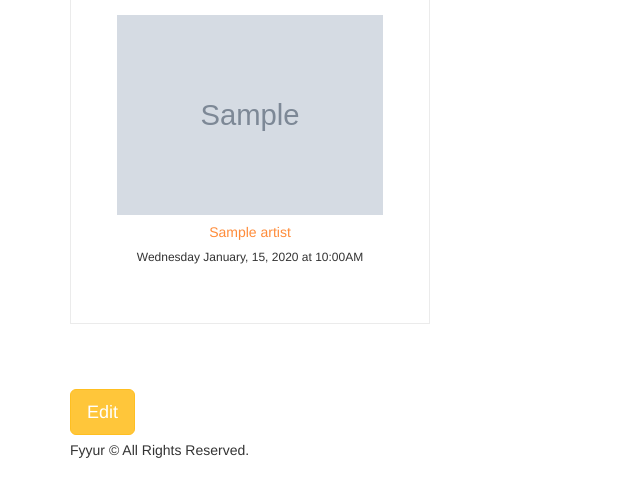
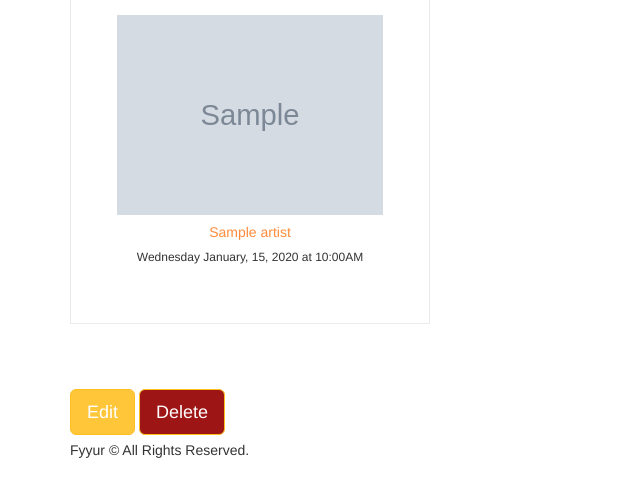
Before and after one commit to fitzystrikesagain/fsnd_fyurr, a Flask app: page /venues/1 in a window 1280 px wide. Shown: the part 701-1196 px from the top of the page, without its empty margins (0-640 px from the left). Run offline with Flask 2, Linux system fonts and the light colour scheme; tables that the repository leaves empty hold one stand-in row (values such as "Sample post"); grey boxes marked "Sample" are stand-in pictures; some libraries are stand-ins or nearby versions.

Commit message:
Implement venue delete and delete button on Venue page

```diff
--- a/app.py
+++ b/app.py
@@ -1,15 +1,19 @@
 # ----------------------------------------------------------------------------#
 # Imports
 # ----------------------------------------------------------------------------#
+import sys
+import time
+
 import dateutil.parser
 import logging
 from logging import Formatter, FileHandler
 import os
 
 from babel import dates
-from flask import Flask, render_template, request, flash, redirect, url_for, jsonify, abort
+from flask import Flask, render_template, request, flash, redirect, url_for, jsonify, abort, Response
 from flask_migrate import Migrate
 from flask_moment import Moment
+
 from forms import ArtistForm, ShowForm, VenueForm
 
 from config import SQLALCHEMY_DATABASE_URI as DB_URI
@@ -190,10 +194,16 @@ def create_venue_submission():
 
 @app.route("/venues/<venue_id>", methods=["DELETE"])
 def delete_venue(venue_id):
-    # TODO: [delete] Complete this endpoint for taking a venue_id, and using SQLAlchemy ORM to delete a record. Handle cases where the session commit could fail.
-    # BONUS CHALLENGE: Implement a button to delete a Venue on a Venue Page, have it so that
-    # clicking that button delete it from the db then redirect the user to the homepage
-    return None
+    venue = Venue.query.get(venue_id)
+    try:
+        db.session.delete(venue)
+        db.session.commit()
+    except Exception as e:
+        logging.error(e)
+        db.session.rollback()
+    finally:
+        db.session.close()
+    return redirect(url_for("index", msg="Testing"))
 
 
 # ----------------------------------------------------------------------------#
--- a/templates/pages/show_venue.html
+++ b/templates/pages/show_venue.html
@@ -3,7 +3,7 @@
 {% block content %}
     <div class="row">
         <div class="col-sm-6">
-		<h1 class="monospace">
+            <h1 id="venue-name" class="monospace">
                 {{ venue.name }}
             </h1>
             <p class="subtitle">
@@ -18,22 +18,27 @@
                 <i class="fas fa-globe-americas"></i> {{ venue.city }}, {{ venue.state }}
             </p>
             <p>
-			<i class="fas fa-map-marker"></i> {% if venue.address %}{{ venue.address }}{% else %}No Address{% endif %}
+                <i class="fas fa-map-marker"></i>
+                {% if venue.address %}{{ venue.address }}{% else %}No Address{% endif %}
             </p>
             <p>
                 <i class="fas fa-phone-alt"></i> {% if venue.phone %}{{ venue.phone }}{% else %}No Phone{% endif %}
             </p>
             <p>
-			<i class="fas fa-link"></i> {% if venue.website %}<a href="{{ venue.website }}" target="_blank">{{ venue.website }}</a>{% else %}No Website{% endif %}
+                <i class="fas fa-link"></i> {% if venue.website %}
+                <a href="{{ venue.website }}" target="_blank">{{ venue.website }}</a>{% else %}No Website{% endif %}
             </p>
             <p>
-			<i class="fab fa-facebook-f"></i> {% if venue.facebook_link %}<a href="{{ venue.facebook_link }}" target="_blank">{{ venue.facebook_link }}</a>{% else %}No Facebook Link{% endif %}
+                <i class="fab fa-facebook-f"></i> {% if venue.facebook_link %}
+                <a href="{{ venue.facebook_link }}" target="_blank">{{ venue.facebook_link }}</a>{% else %}No Facebook
+                Link{% endif %}
             </p>
             {% if venue.seeking_talent %}
                 <div class="seeking">
                     <p class="lead">Currently seeking talent</p>
                     <div class="description">
-				<i class="fas fa-quote-left"></i> {{ venue.seeking_description }} <i class="fas fa-quote-right"></i>
+                        <i class="fas fa-quote-left"></i> {{ venue.seeking_description }} <i
+                            class="fas fa-quote-right"></i>
                     </div>
                 </div>
             {% else %}
@@ -43,16 +48,17 @@
             {% endif %}
         </div>
         <div class="col-sm-6">
-		<img src="{{ venue.image_link }}" alt="Venue Image" />
+            <img src="{{ venue.image_link }}" alt="Venue Image"/>
         </div>
     </div>
     <section>
-	<h2 class="monospace">{{ venue.upcoming_shows_count }} Upcoming {% if venue.upcoming_shows_count == 1 %}Show{% else %}Shows{% endif %}</h2>
+        <h2 class="monospace">{{ venue.upcoming_shows_count }} Upcoming {% if venue.upcoming_shows_count == 1 %}
+            Show{% else %}Shows{% endif %}</h2>
         <div class="row">
-		{%for show in venue.upcoming_shows %}
+            {% for show in venue.upcoming_shows %}
                 <div class="col-sm-4">
                     <div class="tile tile-show">
-				<img src="{{ show.artist_image_link }}" alt="Show Artist Image" />
+                        <img src="{{ show.artist_image_link }}" alt="Show Artist Image"/>
                         <h5><a href="/artists/{{ show.artist_id }}">{{ show.artist_name }}</a></h5>
                         <h6>{{ show.start_time|datetime('full') }}</h6>
                     </div>
@@ -61,12 +67,13 @@
         </div>
     </section>
     <section>
-	<h2 class="monospace">{{ venue.past_shows_count }} Past {% if venue.past_shows_count == 1 %}Show{% else %}Shows{% endif %}</h2>
+        <h2 class="monospace">{{ venue.past_shows_count }} Past {% if venue.past_shows_count == 1 %}Show{% else %}
+            Shows{% endif %}</h2>
         <div class="row">
-		{%for show in venue.past_shows %}
+            {% for show in venue.past_shows %}
                 <div class="col-sm-4">
                     <div class="tile tile-show">
-				<img src="{{ show.artist_image_link }}" alt="Show Artist Image" />
+                        <img src="{{ show.artist_image_link }}" alt="Show Artist Image"/>
                         <h5><a href="/artists/{{ show.artist_id }}">{{ show.artist_name }}</a></h5>
                         <h6>{{ show.start_time|datetime('full') }}</h6>
                     </div>
@@ -75,6 +82,34 @@
         </div>
     </section>
 
-<a href="/venues/{{ venue.id }}/edit"><button class="btn btn-primary btn-lg">Edit</button></a>
+    <a href={{ url_for("edit_venue", venue_id=venue.id) }}>
+        <button class="btn btn-primary btn-lg">Edit</button>
+    </a>
 
+    <a href={{ url_for("index") }}>
+        <button id="delete-venue" class="btn btn-primary btn-lg" style="background-color: #9e1515">Delete</button>
+    </a>
+
+<script>
+    const deleteVenue = document.querySelector("#delete-venue");
+    const venueName = document.getElementById("venue-name").innerText
+    const venueId = window.location.pathname.split("/")[2]
+    deleteVenue.onclick = function (e) {
+        confirm('Are you sure you want to delete {{ venue.name }}?')
+        console.log("event", e);
+        fetch(`/venues/${venueId}`, {
+            method: "DELETE",
+            body: JSON.stringify({
+                "venue_id": parseInt(venueId)
+            }),
+            headers: {
+                "Content-Type": "application/JSON"
+            }
+        })
+            .catch(function () {
+                    console.log("An error occurred")
+                }
+            )
+    }
+</script>
 {% endblock %}
```
Lines whose indentation alone changed are shown as unchanged.
